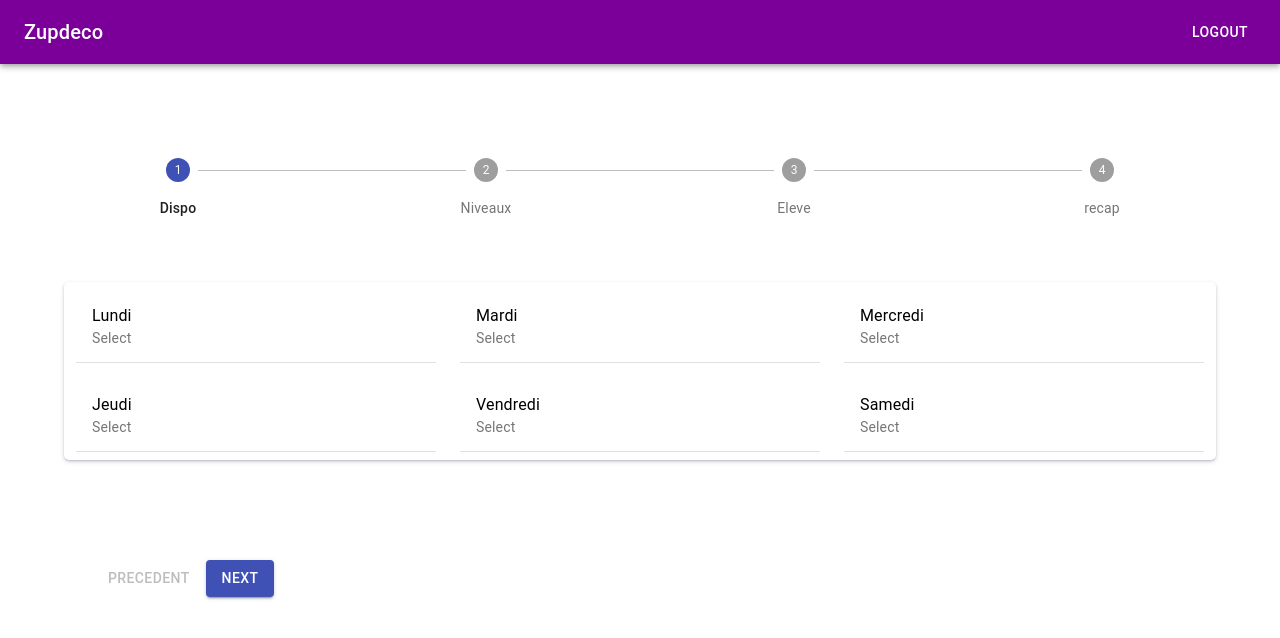
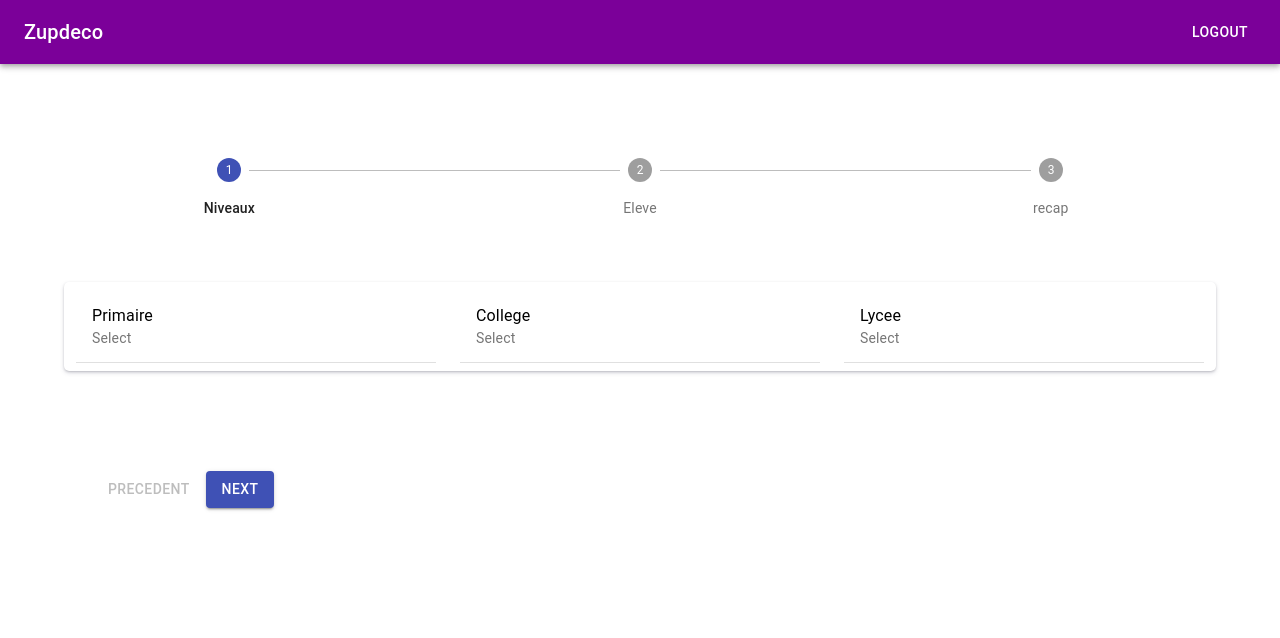
Before and after one commit to MoncefBou/zupDeCo, a React (Create React App) app in the folder frontend/client/: page /Step in a window 1280 px wide. Shown: the top 638 px of the page. Built offline with nearby package versions, Linux system fonts and the light colour scheme.

Commit message:
new change
front

```diff
--- a/frontend/client/src/App.js
+++ b/frontend/client/src/App.js
@@ -1,12 +1,19 @@
 import React from 'react';
 import Mom from './Mom';
+import Dad from './Dad';
+import { BrowserRouter, Switch, Route } from 'react-router-dom'
 import './App.css'
 
 
 
 function App() {
   return (
-    <Mom/>
+    <BrowserRouter>
+      <Switch>
+          <Route exact path="/" component={Mom}/>
+          <Route exact path="/Step" component={Dad}/>
+      </Switch>
+    </BrowserRouter>
   );
 }
 
--- a/frontend/client/src/Button/Buttons.js
+++ b/frontend/client/src/Button/Buttons.js
@@ -1,28 +1,10 @@
-import React from 'react';
-import { makeStyles } from '@material-ui/core/styles';
-import Fab from '@material-ui/core/Fab';
-import NavigationIcon from '@material-ui/icons/Navigation';
+import * as React from 'react';
+import Button from '@material-ui/core/Button';
 
-const useStyles = makeStyles((theme) => ({
-    root: {
-        '& > *': {
-            margin: theme.spacing(1),
-        },
-    },
-    extendedIcon: {
-        marginRight: theme.spacing(1),
-    },
-}));
-
-export default function FloatingActionButtons() {
-    const classes = useStyles();
-
+export default function ButtonDemo() {
     return (
-        <div className={classes.root}>
-            <Fab variant="extended">
-                <NavigationIcon className={classes.extendedIcon} />
-                Niveaux eleve
-            </Fab>
-        </div>
+        <Button href='/Step' variant="contained">
+            Levels
+        </Button>
     );
 }
--- /dev/null
+++ b/frontend/client/src/Dad.js
@@ -0,0 +1,17 @@
+import React from 'react';
+import NavBar from './components/Nav/NavBar';
+import Step from './Stepp/Step'
+import './App.css'
+
+function Mom() {
+    return (
+        <div>
+            <NavBar />
+            <div>
+                <Step />
+            </div>
+        </div>
+    );
+}
+
+export default Mom;
--- /dev/null
+++ b/frontend/client/src/Stepp/Step.js
@@ -0,0 +1,96 @@
+import React from 'react';
+import '../Css/Stepper.css'
+import { makeStyles } from '@material-ui/core/styles';
+import Stepper from '@material-ui/core/Stepper';
+import Step from '@material-ui/core/Step';
+import StepLabel from '@material-ui/core/StepLabel';
+import Button from '@material-ui/core/Button';
+import Typography from '@material-ui/core/Typography';
+import Card from '../pages/Card'
+import Levels from '../pages/Levels'
+
+
+const useStyles = makeStyles((theme) => ({
+    root: {
+        width: '100%',
+    },
+    backButton: {
+        marginRight: theme.spacing(1),
+    },
+    instructions: {
+        marginTop: theme.spacing(1),
+        marginBottom: theme.spacing(1),
+    },
+}));
+
+function getSteps() {
+    return ['Niveaux', 'Eleve', 'recap'];
+}
+
+function getStepContent(stepIndex) {
+    switch (stepIndex) {
+        case 0:
+            return <Levels />;
+        case 1:
+            return <Card />;
+        case 2:
+            return 'ce que tu a selectionner';
+        default:
+            return 'Unknown stepIndex';
+    }
+}
+
+export default function HorizontalLabelPositionBelowStepper() {
+    const classes = useStyles();
+    const [activeStep, setActiveStep] = React.useState(0);
+    const steps = getSteps();
+
+    const handleNext = () => {
+        setActiveStep((prevActiveStep) => prevActiveStep + 1);
+    };
+
+    const handleBack = () => {
+        setActiveStep((prevActiveStep) => prevActiveStep - 1);
+    };
+
+    const handleReset = () => {
+        setActiveStep(0);
+    };
+
+    return (
+        <div className={classes.root, 'stepper'}>
+            <Stepper activeStep={activeStep} alternativeLabel>
+                {steps.map((label) => (
+                    <Step key={label}>
+                        <StepLabel>{label}</StepLabel>
+                    </Step>
+                ))}
+            </Stepper>
+            <div>
+                {activeStep === steps.length ? (
+                    <div>
+                        <Typography className={classes.instructions}>Toute les etapes sont selectionner</Typography>
+                        <Button onClick={handleReset}>Annuler</Button>
+                    </div>
+                ) : (
+                    <div className='step'>
+                        <Typography className={classes.instructions}>{getStepContent(activeStep)}</Typography>
+                        <div className='box-stepper'>
+                            <Button
+                                disabled={activeStep === 0}
+                                onClick={handleBack}
+                                className={classes.backButton}
+                            >
+                                Precedent
+                            </Button>
+                            <Button
+                                variant="contained" color="primary" onClick={handleNext}>
+                                {activeStep === steps.length - 1 ? 'Finish' : 'Next'}
+                            </Button>
+                        </div>
+                    </div>
+                )}
+            </div>
+        </div>
+    );
+}
--- a/frontend/client/src/Stepper.js
+++ b/frontend/client/src/Stepp/Stepper.js
@@ -1,15 +1,14 @@
 import React from 'react';
-import './Css/Stepper.css'
+import '../Css/Stepper.css'
 import { makeStyles } from '@material-ui/core/styles';
 import Stepper from '@material-ui/core/Stepper';
 import Step from '@material-ui/core/Step';
 import StepLabel from '@material-ui/core/StepLabel';
 import Button from '@material-ui/core/Button';
 import Typography from '@material-ui/core/Typography';
-import Card from './pages/Card'
-import Hours from './pages/Hours'
-import Levels from './pages/Levels'
-import Buttons from './Button/Buttons'
+import Card from '../pages/Card'
+import Hours from '../pages/Hours'
+import Buttons from '../Button/Buttons'
 
 const useStyles = makeStyles((theme) => ({
     root: {
@@ -25,7 +24,7 @@ const useStyles = makeStyles((theme) => ({
 }));
 
 function getSteps() {
-    return ['Dispo', 'Niveaux', 'Eleve', 'recap'];
+    return ['Dispo', 'Eleve', 'recap'];
 }
 
 function getStepContent(stepIndex) {
@@ -33,15 +32,12 @@ function getStepContent(stepIndex) {
         case 0:
             return <Hours />;
         case 1:
-            return <Levels />;
-        case 2:
             return (
                 <div>
-
                     <Card /> <Buttons />;
                 </div>
             )
-        case 3:
+        case 2:
             return 'ce que tu a selectionner';
         default:
             return 'Unknown stepIndex';
```
